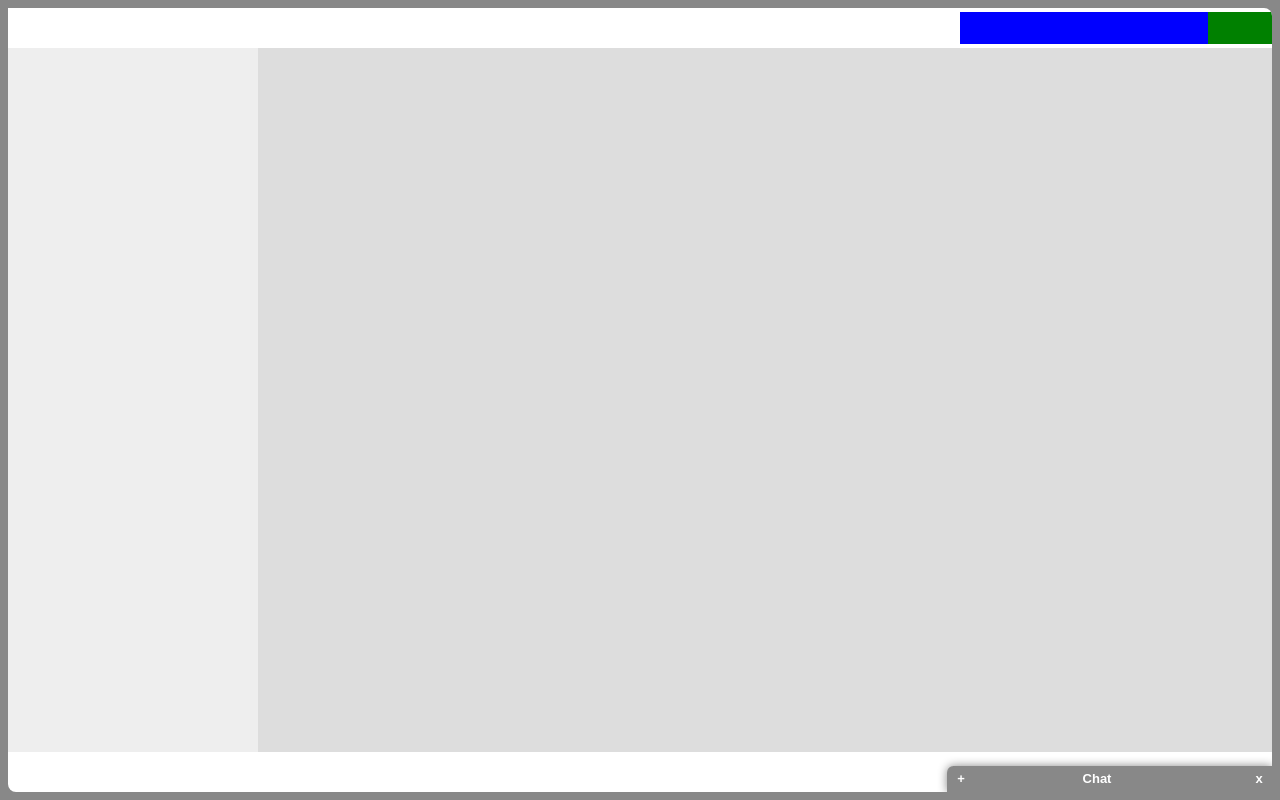
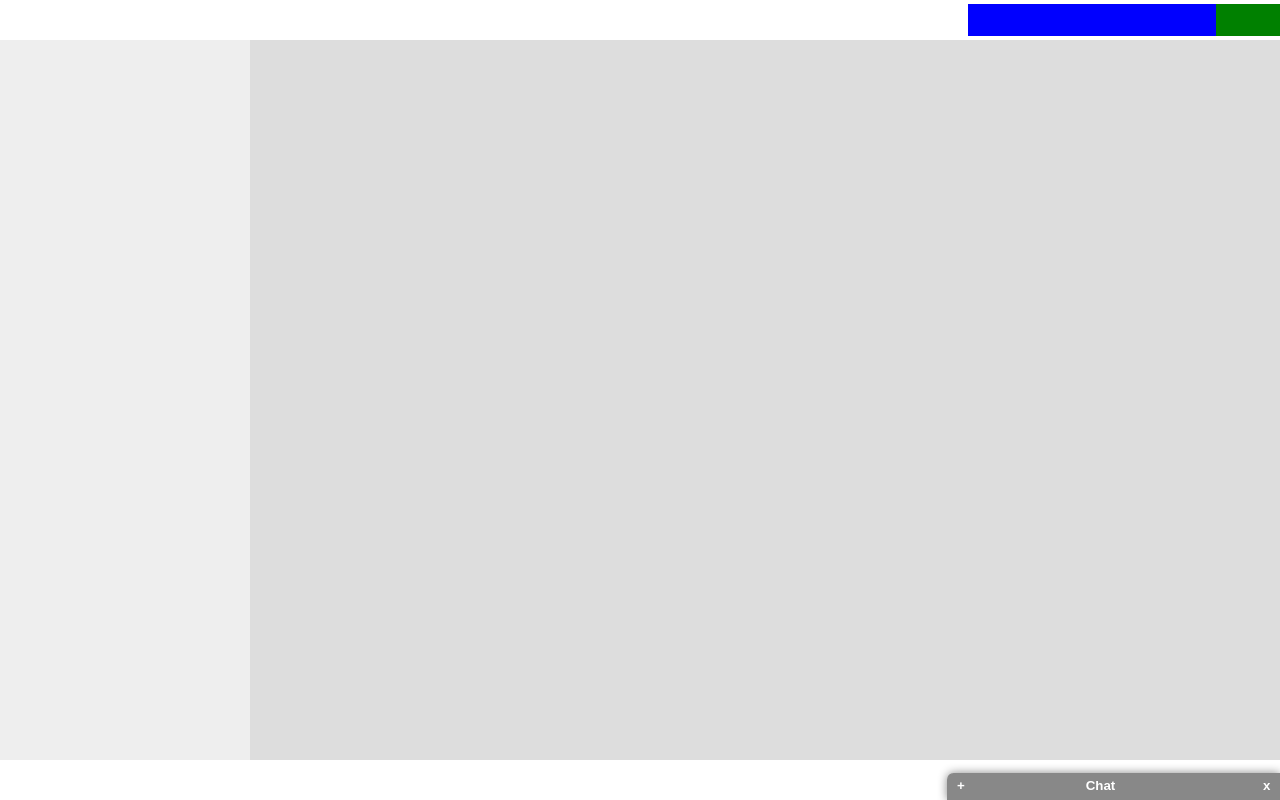
Before and after one commit to freebz/Single-Page-Web-Applications, a plain HTML site: page ch04/spa/spa.html in a window 1280 px wide. Drawn offline with Linux system fonts and the light colour scheme.

Commit message:
4.5 Add frequently needed methods

```diff
--- a/ch04/spa/css/spa.css
+++ b/ch04/spa/css/spa.css
@@ -11,13 +11,13 @@
     -moz-box-sizing    : border-box;
     box-sizing         : border-box;
   }
-  h1,h2,h3,h4,h5,h6,p { margin-bottom : 10px; }
+  h1,h2,h3,h4,h5,h6,p { margin-bottom : 6pt; }
   ol,ul,dl { list-style-position : inside; }
 /** End reset */
 
 /** Begin standard selectors */
   body {
-    font : 13px 'Trebuchet MS', Verdana, Helvetica, Arial, sans-serif;
+    font : 10pt 'Trebuchet MS', Verdana, Helvetica, Arial, sans-serif;
     color            : #444;
     background-color : #888;
   }
@@ -34,17 +34,18 @@
 /** Begin spa namespace selectors */
   #spa {
     position : absolute;
-    top      : 8px;
-    left     : 8px;
-    bottom   : 8px;
-    right    : 8px;
-
-    min-height : 500px;
-    min-width  : 500px;
+    top        : 0;
+    left       : 0;
+    bottom     : 0;
+    right      : 0;
+    background : #fff;
+    min-height : 15em;
+    min-width  : 35em;
     overflow   : hidden;
-
+/*
     background-color : #fff;
     border-radius    : 0 8px 0 8px;
+*/
   }
 /** End spa namespace selectors */
 
--- a/ch04/spa/js/spa.chat.js
+++ b/ch04/spa/js/spa.chat.js
@@ -47,12 +47,14 @@ spa.chat = (function () {
 	    set_chat_anchor : true
 	},
 
-	slider_open_time    : 250,
-	slider_close_time   : 250,
-	slider_opened_em    : 16,
-	slider_closed_em    : 2,
-	slider_opened_title : 'Click to close',
-	slider_closed_title : 'Click to open',
+	slider_open_time     : 250,
+	slider_close_time    : 250,
+	slider_opened_em     : 18,
+	slider_closed_em     : 2,
+	slider_opened_min_em : 10,
+	slider_height_min_em : 20,
+	slider_opened_title  : 'Click to close',
+	slider_closed_title  : 'Click to open',
 
 	chat_model      : null,
 	people_model    : null,
@@ -69,7 +71,8 @@ spa.chat = (function () {
     jqueryMap = {},
 
     setJqueryMap, getEmSize, setPxSizes, setSliderPosition,
-    onClickToggle, configModule, initModule
+    onClickToggle, configModule, initModule,
+    removeSlider, handleResize
     ;
     //------------------- END MODULE SCOPE VARIABLES ------------------------
 
@@ -103,10 +106,17 @@ spa.chat = (function () {
 
     // Begin DOM method /setPxSizes/
     setPxSizes = function () {
-	var px_per_em, opened_height_em;
+	var px_per_em, window_height_em, opened_height_em;
+
 	px_per_em = getEmSize( jqueryMap.$slider.get(0) );
+	window_height_em = Math.floor(
+	    ( $(window).height() / px_per_em ) + 0.5
+	);
 
-	opened_height_em = configMap.slider_opened_em;
+	opened_height_em
+	    = window_height_em > configMap.window_height_min_em
+	    ? configMap.slider_opened_em
+	    : configMap.slider_opened_min_em;
 
 	stateMap.px_per_em = px_per_em;
 	stateMap.slider_closed_px = configMap.slider_closed_em * px_per_em;
@@ -225,11 +235,66 @@ spa.chat = (function () {
     };
     // End public method /initModule/
 
+    // Begin public method /removeSlider/
+    // Purpose :
+    //   * Removes chatSlider DOM element
+    //   * Reverts to initial state
+    //   * REmoves pointers to callbacks and other data
+    // Arguments : none
+    // Returns   : true
+    // Throws    : none
+    //
+    removeSlider = function () {
+	// unwind initialization and state
+	// remove DOM container; this removes event bindings too
+	if ( jqueryMap.$slider ) {
+	    jqueryMap.$slider.remove();
+	    jqueryMap = {};
+	}
+	stateMap.$append_target = null;
+	stateMap.position_type  = 'closed';
+
+	// unwind key configurations
+	configMap.chat_model      = null;
+	configMap.people_model    = null;
+	configMap.set_chat_anchor = null;
+
+	return true;
+    };
+    // End public method /removeSlider/
+
+    // Begin public method /handleResize/
+    // Purpose    :
+    //   Given a window resize event, adjust the presentation
+    //   provided by this module if needed
+    // Actions    :
+    //   If the window height or width falls below
+    //   a given threshold, resize the chat slider for the
+    //   reduced window size.
+    // Returns    : Boolean
+    //   * false - resize not considered
+    //   * true  - resize considered
+    // Throws     : none
+    //
+    handleResize = function () {
+	// don't do anything if we don't have a slider container
+	if ( ! jqueryMap.$slider ) { return false; }
+
+	setPxSizes();
+	if ( stateMap.position_type === 'opened' ){
+	    jqueryMap.$slider.css({ height : stateMap.slider_opened_px });
+	}
+	return true;
+    };
+    // End public method /handleResize/
+
     // return public methods
     return {
 	setSliderPosition : setSliderPosition,
 	configModule      : configModule,
-	initModule        : initModule
+	initModule        : initModule,
+	removeSlider      : removeSlider,
+	handleResize      : handleResize
     };
     //--------------------- END PUBLIC METHODS -------------------------
 }());
--- a/ch04/spa/js/spa.shell.js
+++ b/ch04/spa/js/spa.shell.js
@@ -35,13 +35,18 @@ spa.shell = (function () {
 	chat_extend_height   : 450,
 	chat_retract_height  : 15,
 	chat_extended_title  : 'Click to retract',
-	chat_retracted_title : 'Click to extend'
+	chat_retracted_title : 'Click to extend',
+	  resize_interval : 200
       },
-      stateMap = { anchor_map : {} },
+      stateMap = {
+	  $container  : undefined,
+	  anchor_map  : {},
+	  resize_idto : undefined
+      },
       jqueryMap = {},
 
       copyAnchorMap,    setJqueryMap,
-      changeAnchorPart, onHashchange,
+      changeAnchorPart, onHashchange, onResize,
       setChatAnchor,    initModule;
     //-------------------- END MODULE SCOPE VARIABLES --------------------
 
@@ -260,6 +265,20 @@ spa.shell = (function () {
 	return false;
     };
     // End Event handler /onClickChat/
+
+    // Begin Event handler /onResize/
+    onResize = function (){
+	if ( stateMap.resize_idto ){ return true; }
+
+	spa.chat.handleResize();
+	stateMap.resize_idto = setTimeout(
+	    function (){ stateMap.resize_idto = undefined; },
+	    configMap.resize_interval
+	);
+
+	return true;
+    };
+    // End Event handler /onResize/
     //------------------------ END EVENT HANDLERS ------------------------
 
     //------------------------ BEGIN CALLBACKS ---------------------------
@@ -298,6 +317,7 @@ spa.shell = (function () {
 	// is considered on-load
 	//
 	$(window)
+	  .bind( 'resize', onResize )
 	  .bind( 'hashchange', onHashchange )
 	  .trigger( 'hashchange' );
 
```
